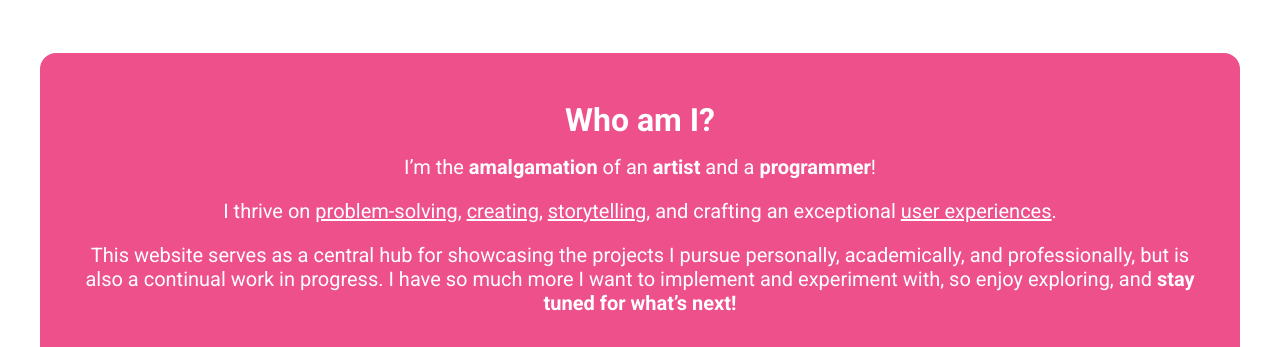
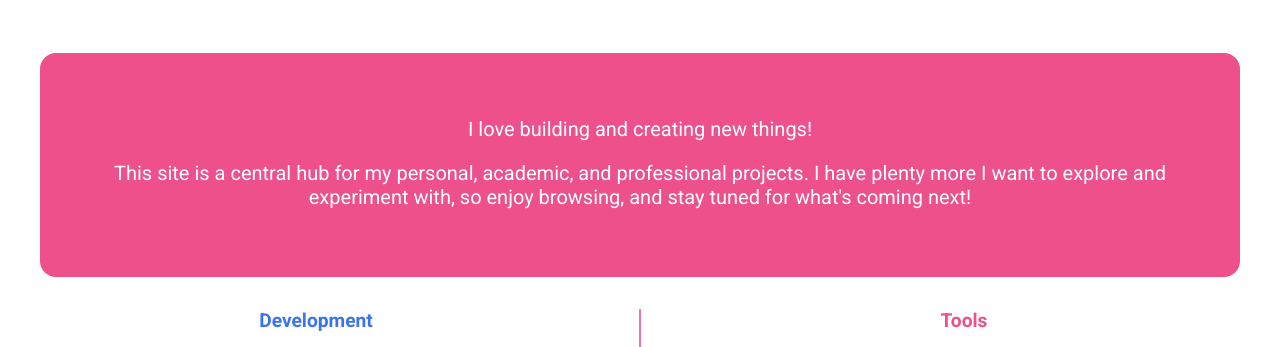
Before and after one commit to JDietrich20/netPlayground, a website built with Vite: page index.html in a window 1280 px wide. Shown: the part 376-723 px from the top of the page. Built offline with nearby package versions, Linux system fonts and the light colour scheme.

Commit message:
Updated "About" section

```diff
--- a/index.html
+++ b/index.html
@@ -45,13 +45,12 @@
   <section id="about">
     <div class="flex-container">
       <div class="text-container">
-        <h2>Who am I?</h2>
-        <p>I’m the <strong>amalgamation</strong> of an <strong>artist</strong> and a <strong>programmer</strong>! </p>
+        <h2></h2>
+        <!--<p>I’m the <strong>amalgamation</strong> of an <strong>artist</strong> and a <strong>programmer</strong>! </p>
         <p>I thrive on <u>problem-solving</u>, <u>creating</u>, <u>storytelling</u>, and crafting an exceptional <u>user
-            experiences</u>.</p>
-        <p> This website serves as a central hub for showcasing the projects I pursue personally, academically, and
-          professionally, but is also a continual work in progress. I have so much more I want to implement and
-          experiment with, so enjoy exploring, and <strong>stay tuned for what’s next! </strong></p>
+            experiences</u>.</p>-->
+        <p>I love building and creating new things!</p>
+        <p>This site is a central hub for my personal, academic, and professional projects. I have plenty more I want to explore and experiment with, so enjoy browsing, and stay tuned for what's coming next!</p>
       </div>
       <!--<img width = "200px" src="images/Profile.png">-->
     </div>
```
